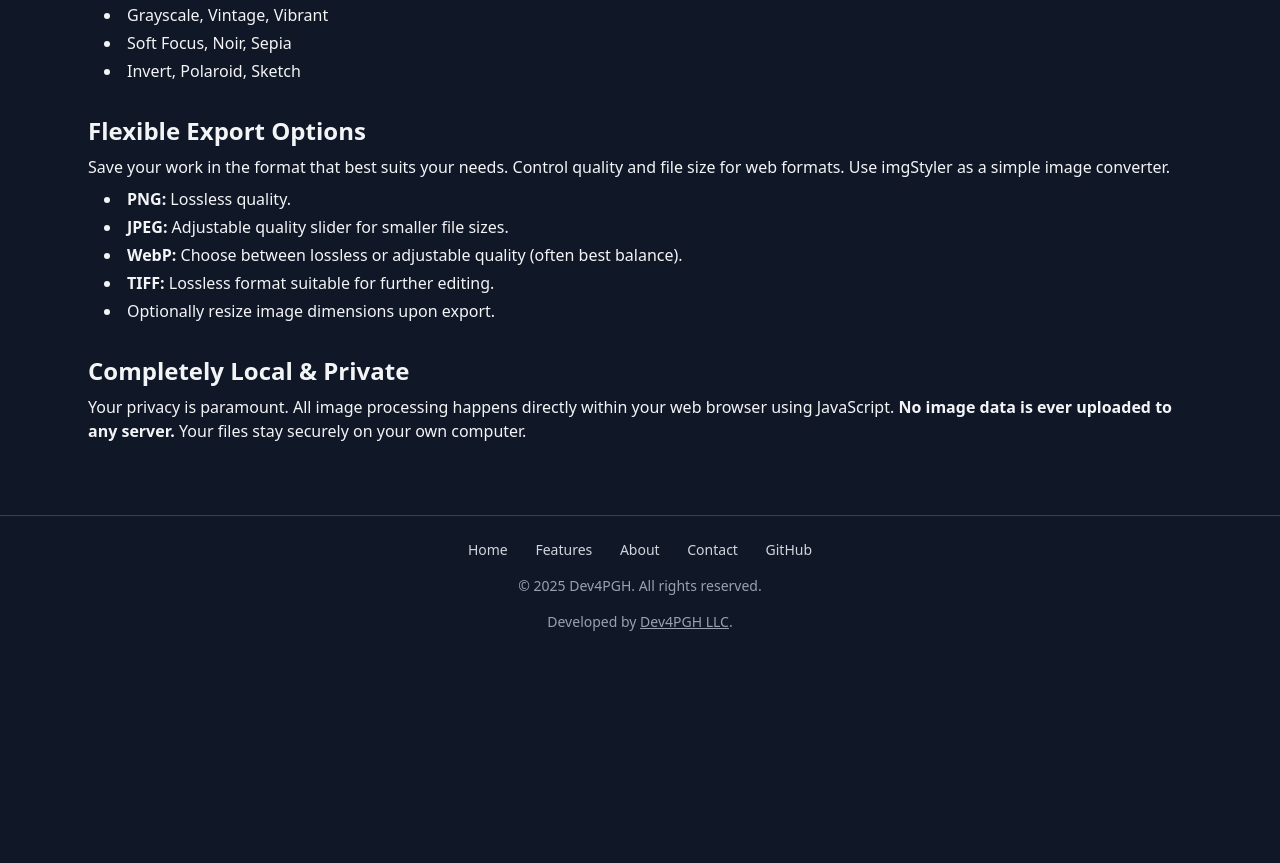
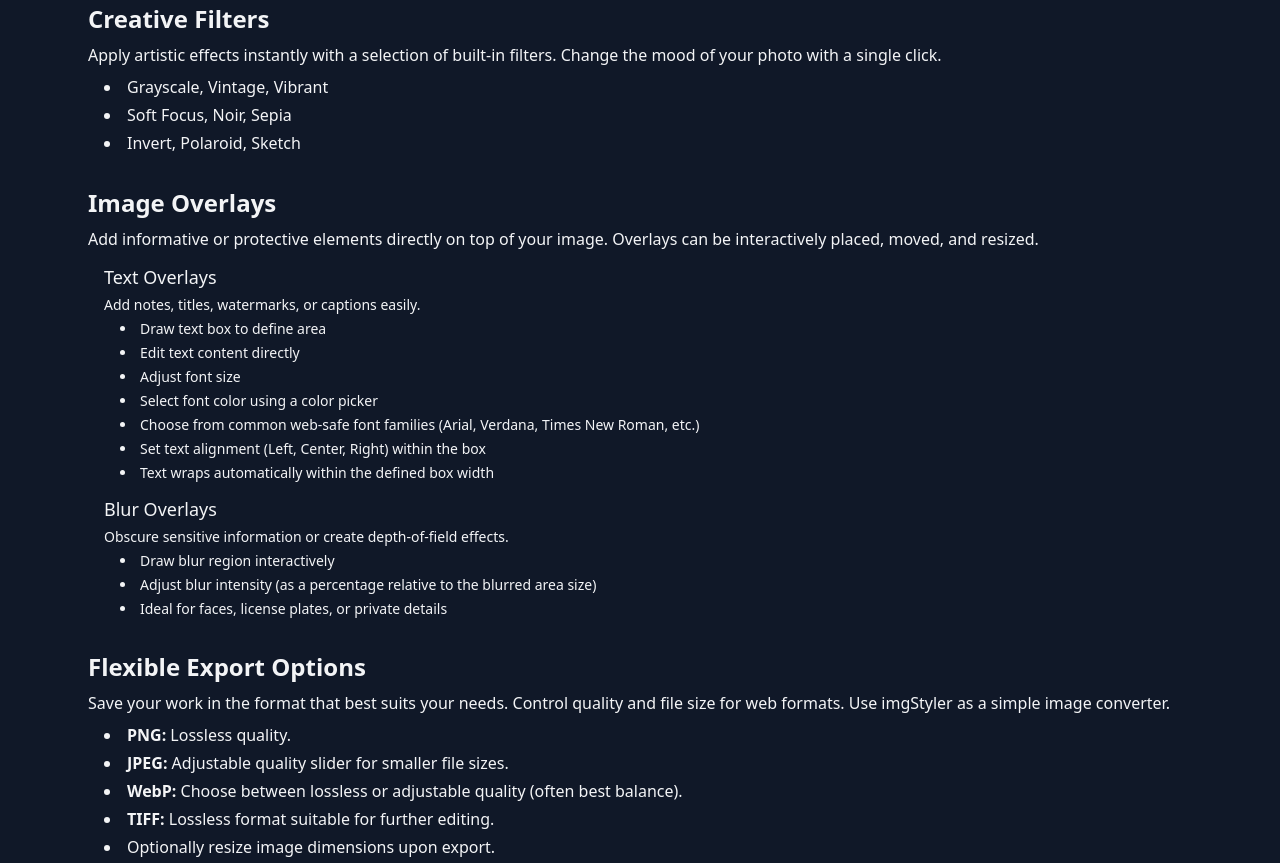
Before and after one commit to dev4pgh/imgStyler-astro, an Astro site: page /features in a window 1280 px wide. Shown: the part 778-1641 px from the top of the page. Before the commit the page ends 1434 px from the top, so only its background shows below. Built offline with nearby package versions, Linux system fonts and the light colour scheme; Astro itself is replaced by a stand-in of ours.

Commit message:
Add static text about overlays

```diff
--- a/src/pages/features.astro
+++ b/src/pages/features.astro
@@ -4,6 +4,10 @@ import Layout from '../layouts/Layout.astro';
 <Layout title="Features - imgStyler" description="Explore the features of imgStyler including cropping, adjustments, filters, privacy, and export options.">
   <div class="p-6 max-w-6xl mx-auto">
     <h1 class="text-3xl font-bold mb-6 border-b pb-2 dark:border-gray-700">imgStyler Features</h1>
+
+    <p class="mb-6 text-base text-gray-700 dark:text-gray-300">
+      imgStyler provides essential image editing tools directly in your browser. It's designed to be fast, lightweight, and completely private, with no image uploads required.
+  </p>
 
     <section class="mb-8">
       <h2 class="text-2xl font-semibold mb-2">Cropping & Resizing</h2>
@@ -48,6 +52,37 @@ import Layout from '../layouts/Layout.astro';
     </section>
 
     <section class="mb-8">
+      <h2 class="text-2xl font-semibold mb-2">Image Overlays</h2>
+      <p class="mb-3">
+          Add informative or protective elements directly on top of your image. Overlays can be interactively placed, moved, and resized.
+      </p>
+      <div class="space-y-3 ml-4">
+          <div>
+              <h3 class="text-lg font-medium mb-1">Text Overlays</h3>
+              <p class="mb-1 text-sm">Add notes, titles, watermarks, or captions easily.</p>
+              <ul class="list-disc list-inside space-y-1 ml-4 text-sm">
+                  <li>Draw text box to define area</li>
+                  <li>Edit text content directly</li>
+                  <li>Adjust font size</li>
+                  <li>Select font color using a color picker</li>
+                  <li>Choose from common web-safe font families (Arial, Verdana, Times New Roman, etc.)</li>
+                  <li>Set text alignment (Left, Center, Right) within the box</li>
+                  <li>Text wraps automatically within the defined box width</li>
+              </ul>
+          </div>
+          <div>
+              <h3 class="text-lg font-medium mb-1">Blur Overlays</h3>
+              <p class="mb-1 text-sm">Obscure sensitive information or create depth-of-field effects.</p>
+               <ul class="list-disc list-inside space-y-1 ml-4 text-sm">
+                  <li>Draw blur region interactively</li>
+                  <li>Adjust blur intensity (as a percentage relative to the blurred area size)</li>
+                  <li>Ideal for faces, license plates, or private details</li>
+              </ul>
+          </div>
+      </div>
+  </section>
+
+    <section class="mb-8">
       <h2 class="text-2xl font-semibold mb-2">Flexible Export Options</h2>
       <p class="mb-2">
         Save your work in the format that best suits your needs. Control quality and file size for web formats. Use imgStyler as a simple image converter.
--- a/src/pages/index.astro
+++ b/src/pages/index.astro
@@ -15,7 +15,7 @@ const schema = {
     "price": "0",
     "priceCurrency": "USD"
   },
-  "description": "A free, private, browser-based online image editor for cropping, resizing, filtering, and adjusting images.",
+  "description": "A free, private, browser-based online image editor for cropping, resizing, filtering, adjusting colors, and adding basic overlays.",
   "url": Astro.url.href,
   "screenshot": new URL('/imgStyler_preview.png', Astro.url.origin).href
 };
@@ -42,6 +42,14 @@ const schema = {
       </div>
       <div>
         <h3 class="text-2xl font-semibold text-gray-800 dark:text-gray-200">
+          Add <strong class="text-blue-500 dark:text-blue-400">Text & Blur Overlays</strong>
+        </h3>
+        <p class="text-gray-700 dark:text-gray-300 mt-1">
+            Easily place <strong class="text-blue-500 dark:text-blue-400">text overlays</strong> or <strong class="text-blue-500 dark:text-blue-400">blur regions</strong> directly onto your image. Use for quick notes, watermarks, memes, or protecting privacy by obscuring sensitive details like faces or license plates. Interactively position, resize, and style your overlays.
+        </p>
+      </div>
+      <div>
+        <h3 class="text-2xl font-semibold text-gray-800 dark:text-gray-200">
           Completely <strong class="text-blue-500 dark:text-blue-400">Local & Private</strong>
         </h3>
         <p class="text-gray-700 dark:text-gray-300 mt-1">
```
